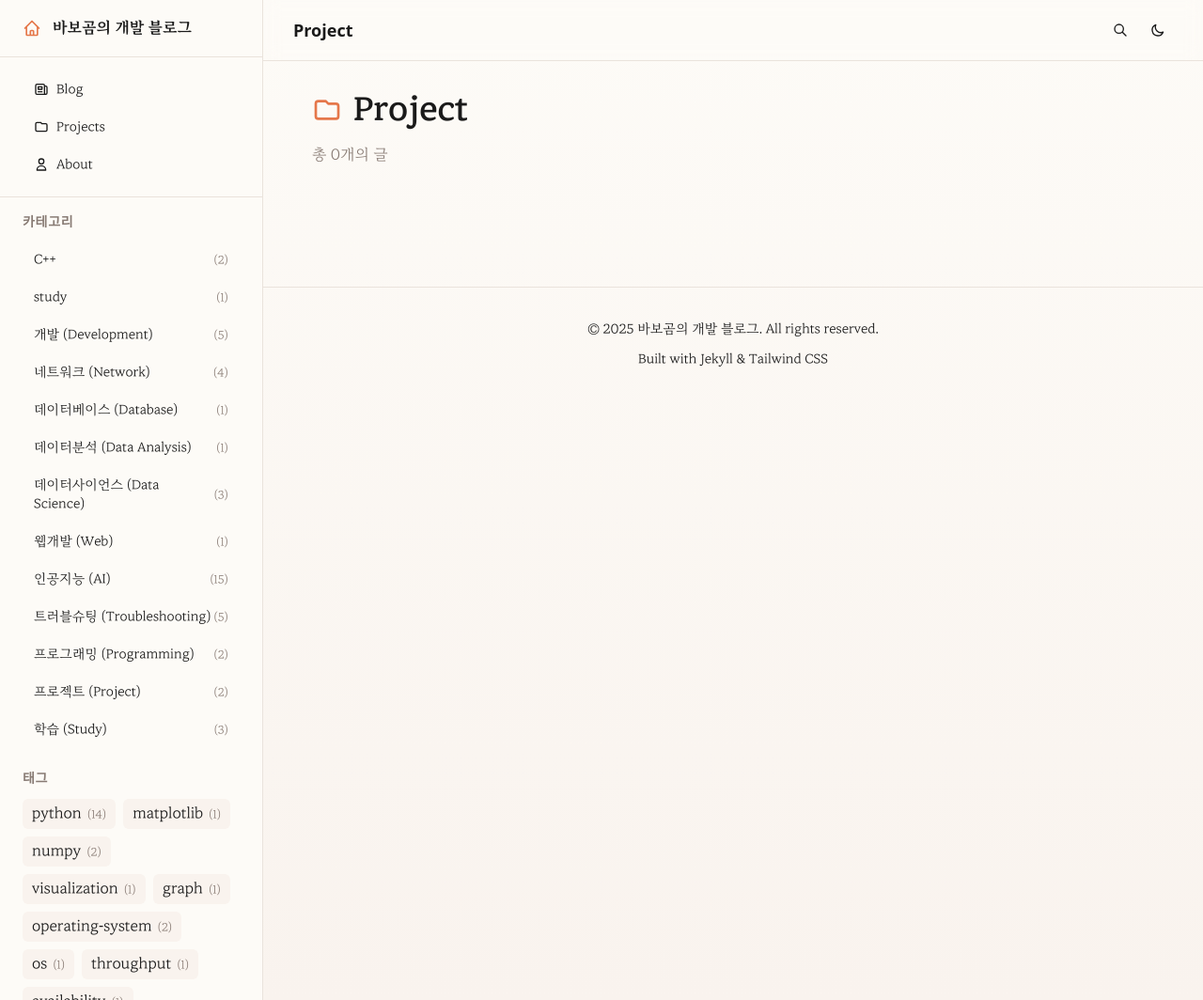
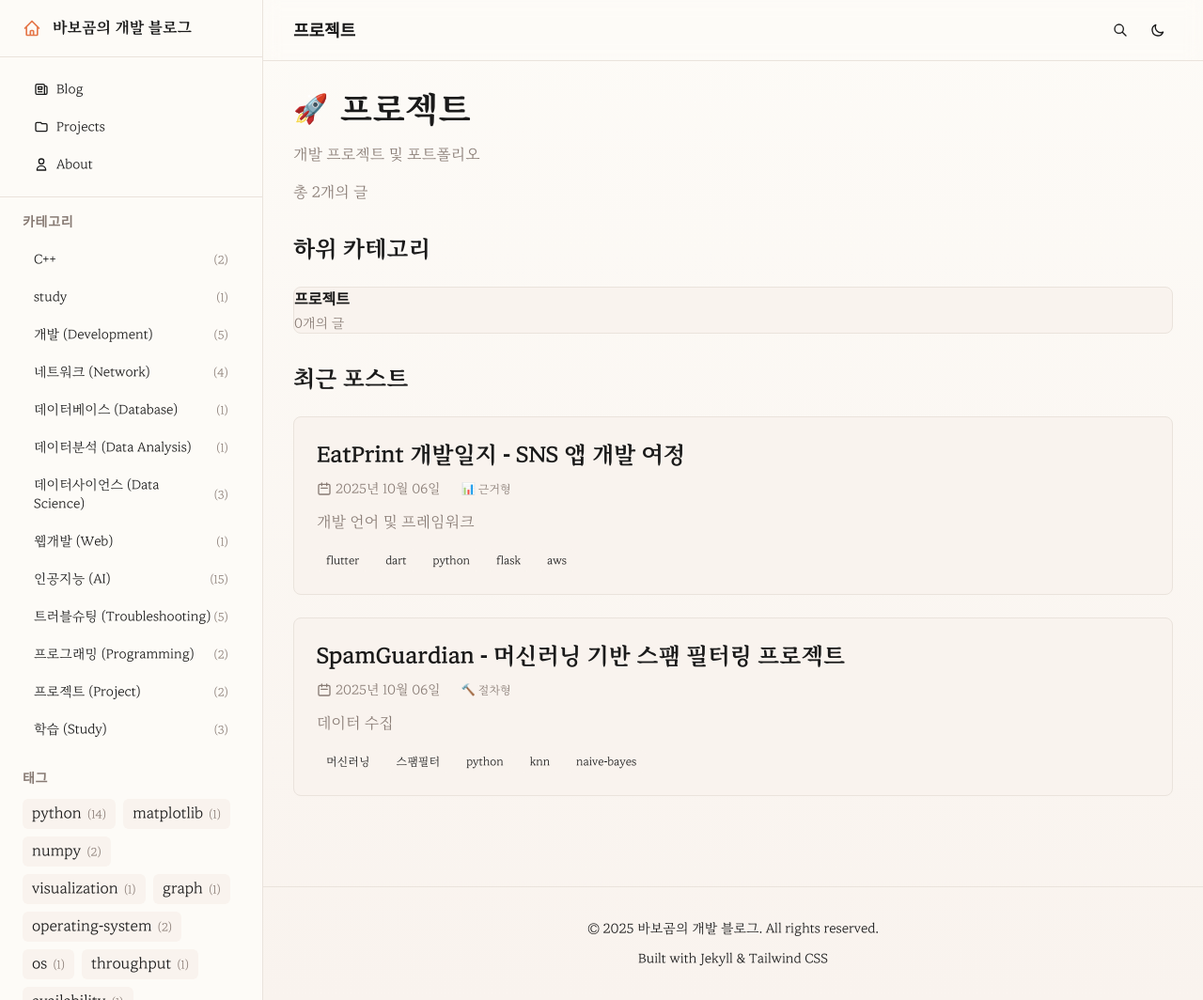
Before and after one commit to 1di0t/1di0t.github.io, a Jekyll site: the page built from category/parent-project.html, in a window 1280 px wide and 1064 px high. Shown: the whole window at 94% size. Built offline with Jekyll 4.4.1, drawn with Linux system fonts in a browser that asks for light colours; some web fonts are replaced; comment, search, counter and statistics services are not loaded.

Commit message:
feat: 상위 카테고리 페이지 및 하위 카테고리 표시 추가
- parent-category.html 레이아웃 생성
  - 부모 카테고리별 포스트 필터링
  - 하위 카테고리 카드 표시
  - PACER 배지 표시
- 5개 상위 카테고리 페이지 생성
  - parent-study.html (공부) - 13개 하위 카테고리
  - parent-hobby.html (취미) - 1개 하위 카테고리
  - parent-project.html (프로젝트)
  - parent-documentation.html (정리)
  - parent-troubleshooting.html (트러블슈팅)
- coffee.html 하위 카테고리 페이지 추가
- study.html 경로 변경 (충돌 방지: /category/study-notes/)

```diff
--- /dev/null
+++ b/_layouts/parent-category.html
@@ -0,0 +1,111 @@
+---
+layout: default
+---
+
+{% comment %}
+상위 카테고리 페이지 레이아웃
+parent_category로 필터링하여 포스트 표시 및 하위 카테고리 표시
+{% endcomment %}
+
+{% assign parent_cat = page.parent_category %}
+{% assign all_posts = site.posts | where: "parent_category", parent_cat %}
+
+<div class="parent-category-page max-w-6xl mx-auto">
+  <header class="mb-6 md:mb-8">
+    <div class="flex items-center gap-2 md:gap-3 mb-3 md:mb-4">
+      <span class="text-3xl md:text-5xl">{{ page.icon }}</span>
+      <h1 class="text-2xl md:text-4xl font-bold">{{ page.title }}</h1>
+    </div>
+    <p class="text-sm md:text-base text-muted-foreground mb-4">
+      {{ page.description }}
+    </p>
+    <p class="text-sm md:text-base text-muted-foreground">
+      총 {{ all_posts | size }}개의 글
+    </p>
+  </header>
+
+  {% comment %} 하위 카테고리 표시 {% endcomment %}
+  {% if page.subcategories %}
+  <section class="mb-8 md:mb-12">
+    <h2 class="text-lg md:text-2xl font-bold mb-4 md:mb-6">하위 카테고리</h2>
+    <div class="grid grid-cols-2 md:grid-cols-3 lg:grid-cols-4 gap-3 md:gap-4">
+      {% for subcat_id in page.subcategories %}
+        {% assign subcat = site.data.categories.categories | where: "id", subcat_id | first %}
+        {% if subcat %}
+          {% assign subcat_posts = all_posts | where: "category", subcat_id %}
+          <a href="{{ '/category/' | append: subcat_id | append: '/' | relative_url }}"
+             class="block bg-card rounded-lg border border-border p-3 md:p-4 hover:shadow-lg transition-all hover:border-primary no-underline group">
+            <div class="font-semibold text-sm md:text-base mb-1 group-hover:text-primary">
+              {{ subcat.name_kr }}
+            </div>
+            <div class="text-xs md:text-sm text-muted-foreground">
+              {{ subcat_posts | size }}개의 글
+            </div>
+          </a>
+        {% endif %}
+      {% endfor %}
+    </div>
+  </section>
+  {% endif %}
+
+  {% comment %} 최근 포스트 표시 {% endcomment %}
+  <section>
+    <h2 class="text-lg md:text-2xl font-bold mb-4 md:mb-6">최근 포스트</h2>
+    <div class="grid gap-4 md:gap-6">
+      {% for post in all_posts limit:20 %}
+      <article class="bg-card rounded-lg border border-border p-4 md:p-6 hover:shadow-lg transition-all hover:border-primary">
+        <h3 class="text-lg md:text-2xl font-bold mb-1.5 md:mb-2">
+          <a href="{{ post.url | relative_url }}" class="no-underline hover:text-primary text-foreground">
+            {{ post.title }}
+          </a>
+        </h3>
+
+        <div class="flex items-center gap-2 md:gap-3 text-xs md:text-sm text-muted-foreground mb-2 md:mb-3">
+          <time datetime="{{ post.date | date_to_xmlschema }}" class="flex items-center gap-1">
+            <svg class="h-3 w-3 md:h-4 md:w-4" fill="none" stroke="currentColor" viewBox="0 0 24 24">
+              <path stroke-linecap="round" stroke-linejoin="round" stroke-width="2" d="M8 7V3m8 4V3m-9 8h10M5 21h14a2 2 0 002-2V7a2 2 0 00-2-2H5a2 2 0 00-2 2v12a2 2 0 002 2z"/>
+            </svg>
+            {{ post.date | date: "%Y년 %m월 %d일" }}
+          </time>
+
+          {% comment %} 카테고리 배지 {% endcomment %}
+          {% if post.category %}
+            {% assign cat_info = site.data.categories.categories | where: "id", post.category | first %}
+            {% if cat_info %}
+            <span class="inline-flex items-center gap-1 px-2 md:px-2.5 py-0.5 md:py-1 text-[10px] md:text-xs rounded-md bg-muted text-foreground">
+              {{ cat_info.name_kr }}
+            </span>
+            {% endif %}
+          {% endif %}
+
+          {% comment %} PACER 배지 {% endcomment %}
+          {% if post.learning_framework.pacer_type %}
+            {% assign pacer = site.data.learning_framework.pacer_types | where: "id", post.learning_framework.pacer_type | first %}
+            {% if pacer %}
+            <span class="inline-flex items-center gap-1 px-2 md:px-2.5 py-0.5 md:py-1 text-[10px] md:text-xs rounded-md pacer-badge pacer-{{ pacer.id }}">
+              {{ pacer.symbol }} {{ pacer.name_kr }}
+            </span>
+            {% endif %}
+          {% endif %}
+        </div>
+
+        {% if post.excerpt %}
+        <p class="text-sm md:text-base text-muted-foreground mb-3 md:mb-4 leading-relaxed">
+          {{ post.excerpt | strip_html | truncate: 200 }}
+        </p>
+        {% endif %}
+
+        {% if post.tags %}
+        <div class="flex flex-wrap gap-1.5 md:gap-2">
+          {% for tag in post.tags limit:5 %}
+          <a href="{{ '/tags/' | append: tag | append: '/' | relative_url }}" class="inline-flex items-center gap-1 px-2 md:px-2.5 py-0.5 md:py-1 text-[10px] md:text-xs rounded-md bg-muted text-foreground hover:bg-primary hover:text-primary-foreground transition-colors no-underline">
+            {{ tag }}
+          </a>
+          {% endfor %}
+        </div>
+        {% endif %}
+      </article>
+      {% endfor %}
+    </div>
+  </section>
+</div>
--- /dev/null
+++ b/category/coffee.html
@@ -0,0 +1,6 @@
+---
+layout: category
+title: "커피"
+category: coffee
+permalink: /category/coffee/
+---
--- /dev/null
+++ b/category/parent-project.html
@@ -0,0 +1,10 @@
+---
+layout: parent-category
+title: "프로젝트"
+parent_category: project
+icon: "🚀"
+description: "개발 프로젝트 및 포트폴리오"
+permalink: /category/project/
+subcategories:
+  - Project
+---
--- a/category/study.html
+++ b/category/study.html
@@ -1,6 +1,6 @@
 ---
 layout: category
-title: "Study"
+title: "학습 노트"
 category: study
-permalink: /category/study/
+permalink: /category/study-notes/
 ---
```
Also changed, not shown: _layouts/post.html (+44 -5 lines), category/parent-documentation.html (added, +11 -0 lines), category/parent-hobby.html (added, +10 -0 lines), category/parent-study.html (added, +22 -0 lines), category/parent-troubleshooting.html (added, +10 -0 lines).
